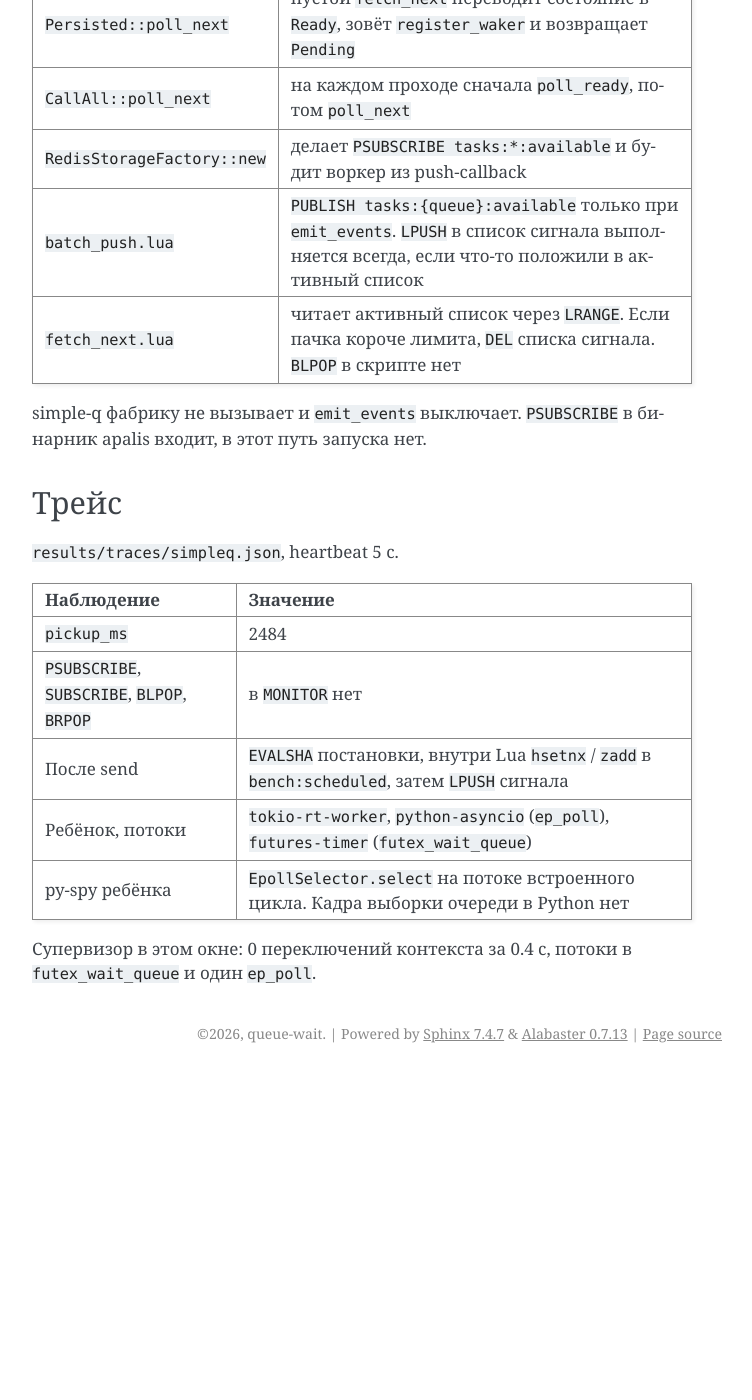
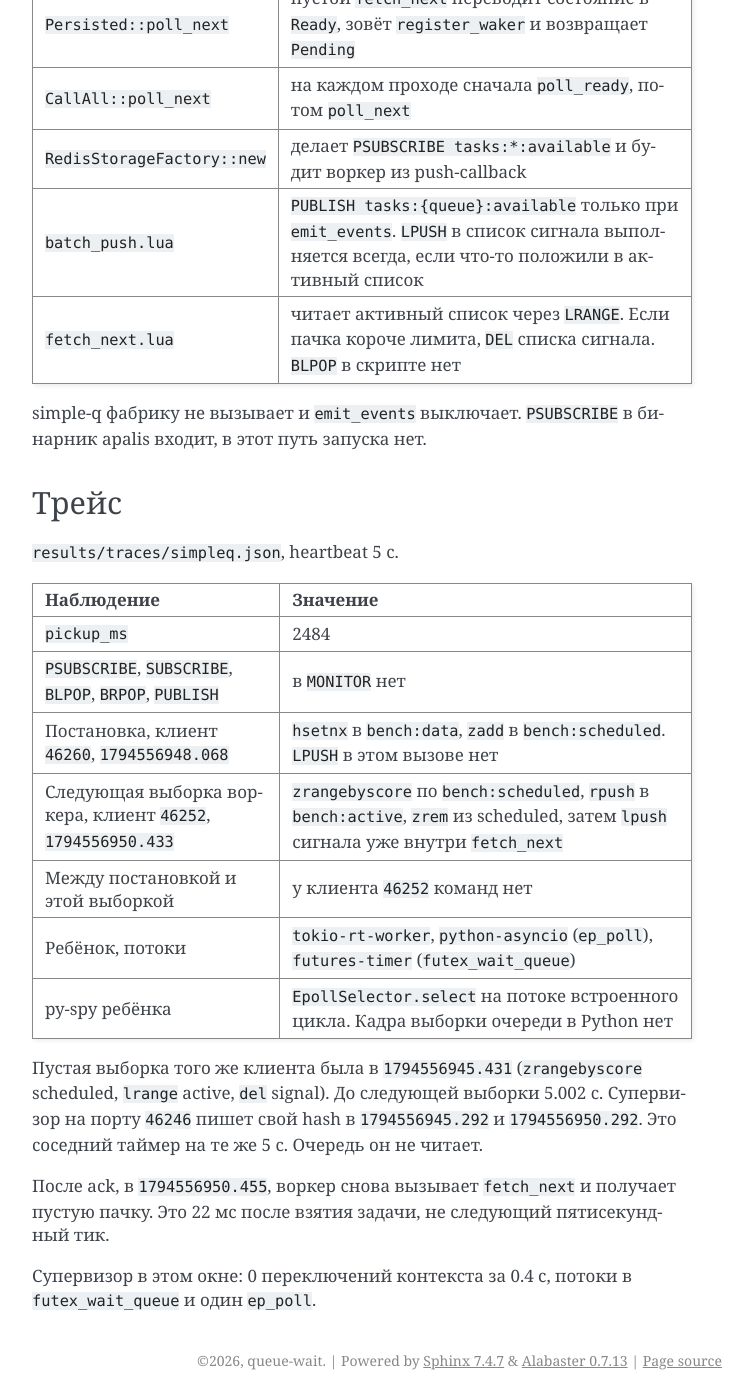
Before and after one commit to hewimetall/resurche_for_baground_tasks, a Sphinx documentation site: the page built from docs/reference/simpleq.md, in a window 1280 px wide and 1400 px high, scrolled down 957 px. Shown: the whole window, without its empty margins (388-1140 px from the left). Built offline with Sphinx 7.4.7, drawn with Linux system fonts in a browser that asks for light colours; before the commit the page ends 2030 px from its top, so only the background shows below that.

Commit message:
Correct the simple-q idle path from the Redis monitor.
The enqueue landed in bench:scheduled and the worker client was silent until the next fetch. The signal list is written inside that fetch, and the poll 22 ms after ack is a task-completion wake, not the heartbeat.

Co-authored-by: netromnik <hewimetall@users.noreply.github.com>

```diff
--- a/docs/reference/simpleq.md
+++ b/docs/reference/simpleq.md
@@ -43,9 +43,15 @@ simple-q фабрику не вызывает и `emit_events` выключае
 | Наблюдение | Значение |
 | --- | --- |
 | `pickup_ms` | 2484 |
-| `PSUBSCRIBE`, `SUBSCRIBE`, `BLPOP`, `BRPOP` | в `MONITOR` нет |
-| После send | `EVALSHA` постановки, внутри Lua `hsetnx` / `zadd` в `bench:scheduled`, затем `LPUSH` сигнала |
+| `PSUBSCRIBE`, `SUBSCRIBE`, `BLPOP`, `BRPOP`, `PUBLISH` | в `MONITOR` нет |
+| Постановка, клиент `46260`, `1794556948.068` | `hsetnx` в `bench:data`, `zadd` в `bench:scheduled`. `LPUSH` в этом вызове нет |
+| Следующая выборка воркера, клиент `46252`, `1794556950.433` | `zrangebyscore` по `bench:scheduled`, `rpush` в `bench:active`, `zrem` из scheduled, затем `lpush` сигнала уже внутри `fetch_next` |
+| Между постановкой и этой выборкой | у клиента `46252` команд нет |
 | Ребёнок, потоки | `tokio-rt-worker`, `python-asyncio` (`ep_poll`), `futures-timer` (`futex_wait_queue`) |
 | py-spy ребёнка | `EpollSelector.select` на потоке встроенного цикла. Кадра выборки очереди в Python нет |
 
+Пустая выборка того же клиента была в `1794556945.431` (`zrangebyscore` scheduled, `lrange` active, `del` signal). До следующей выборки 5.002 с. Супервизор на порту `46246` пишет свой hash в `1794556945.292` и `1794556950.292`. Это соседний таймер на те же 5 с. Очередь он не читает.
+
+После ack, в `1794556950.455`, воркер снова вызывает `fetch_next` и получает пустую пачку. Это 22 мс после взятия задачи, не следующий пятисекундный тик.
+
 Супервизор в этом окне: 0 переключений контекста за 0.4 с, потоки в `futex_wait_queue` и один `ep_poll`.
```
Also changed, not shown: docs/explanation/simpleq.md (+6 -2 lines), docs/reference/skills.md (+2 -2 lines).
